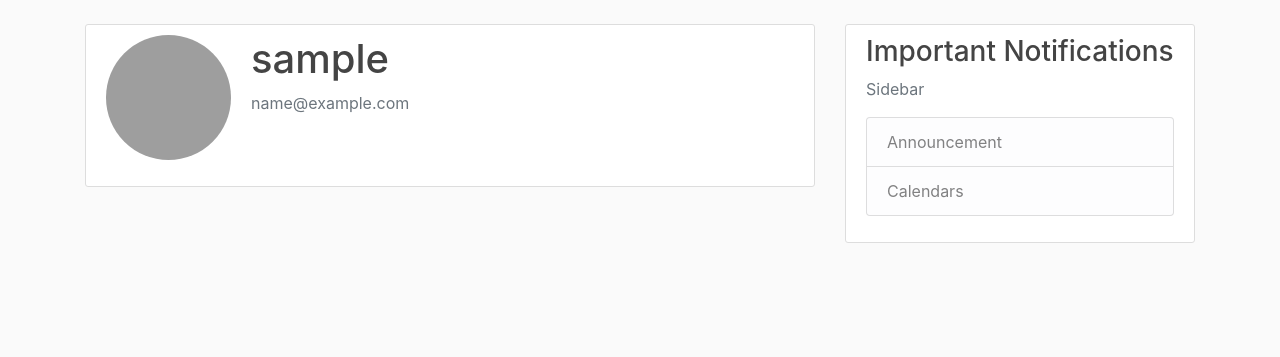
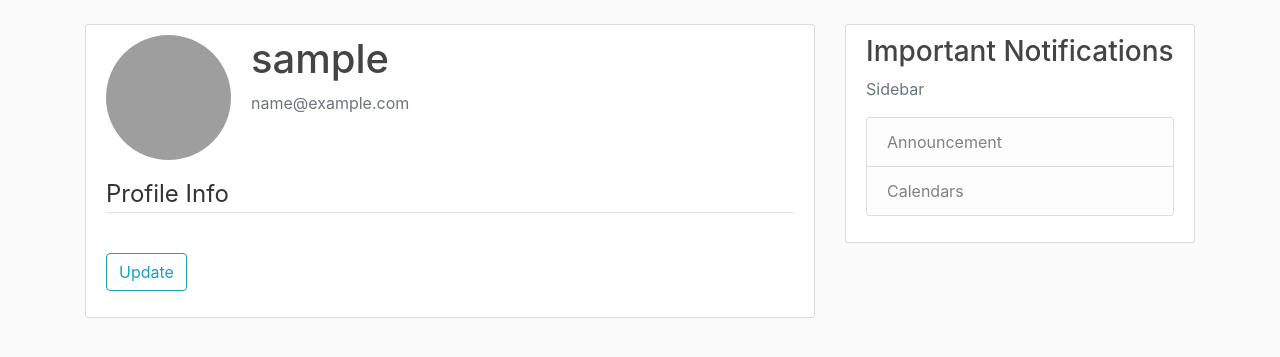
Before and after one commit to SujathaBhat/codefury5, a Django app: page /profile/ in a window 1280 px wide. Shown: the part 56-413 px from the top of the page. Run offline with Django 4.2, Linux system fonts and the light colour scheme; the visitor is signed in with stand-in values (Sample User, id 1); parts of the project's set-up code (start-up, migrations or seed data) failed here and were passed over; some libraries are stand-ins or nearby versions; grey boxes are pictures that could not be loaded.

Commit message:
updated profile

```diff
--- a/startup_project/posts/templates/posts/home.html
+++ b/startup_project/posts/templates/posts/home.html
@@ -2,6 +2,7 @@
 {% block content %}
     {% for post in posts %}
     <article class="media content-section">
+      <img class="rounded-circle article-img" src="{{ post.author.profile.image.url }}">
         <div class="media-body">
           <div class="article-metadata">
             <a class="mr-2" href="#">{{ post.author }}</a>
--- a/startup_project/startup_project/urls.py
+++ b/startup_project/startup_project/urls.py
@@ -13,7 +13,7 @@ Including another URLconf
     1. Import the include() function: from django.urls import include, path
     2. Add a URL to urlpatterns:  path('blog/', include('blog.urls'))
 """
-from re import template
+
 from django.contrib import admin
 from django.contrib.auth import views as auth_views
 from django.urls import path, include
--- a/startup_project/users/models.py
+++ b/startup_project/users/models.py
@@ -1,5 +1,7 @@
 from django.db import models
 from django.contrib.auth.models import User
+from PIL import Image
+
 
 
 class Profile(models.Model):
@@ -8,3 +10,13 @@ class Profile(models.Model):
 
     def __str__(self):
         return f'{self.user.username} Profile'
+
+    def save(self):
+        super().save()
+
+        img = Image.open(self.image.path)
+
+        if img.height > 300 or img.width > 300:
+            output_size = (300, 300)
+            img.thumbnail(output_size)
+            img.save(self.image.path)
--- a/startup_project/users/templates/users/profile.html
+++ b/startup_project/users/templates/users/profile.html
@@ -9,6 +9,17 @@
         <p class="text-secondary">{{ user.email }}</p>
       </div>
     </div>
-    <!-- FORM HERE -->
-  </div>
+    <form method="POST" enctype="multipart/form-data">
+        {% csrf_token %}
+        <fieldset class="form-group">
+            <legend class="border-bottom mb-4">Profile Info</legend>
+            {{ u_form|crispy }}
+            {{ p_form|crispy }}
+        </fieldset>
+        <div class="form-group">
+            <button class="btn btn-outline-info" type="submit">Update</button>
+        </div>
+    </form>
+
+</div>
 {% endblock content %}
```
Also changed, not shown: startup_project/users/forms.py (+15 -2 lines), startup_project/media/profile_pics/admin.jpg (added).
